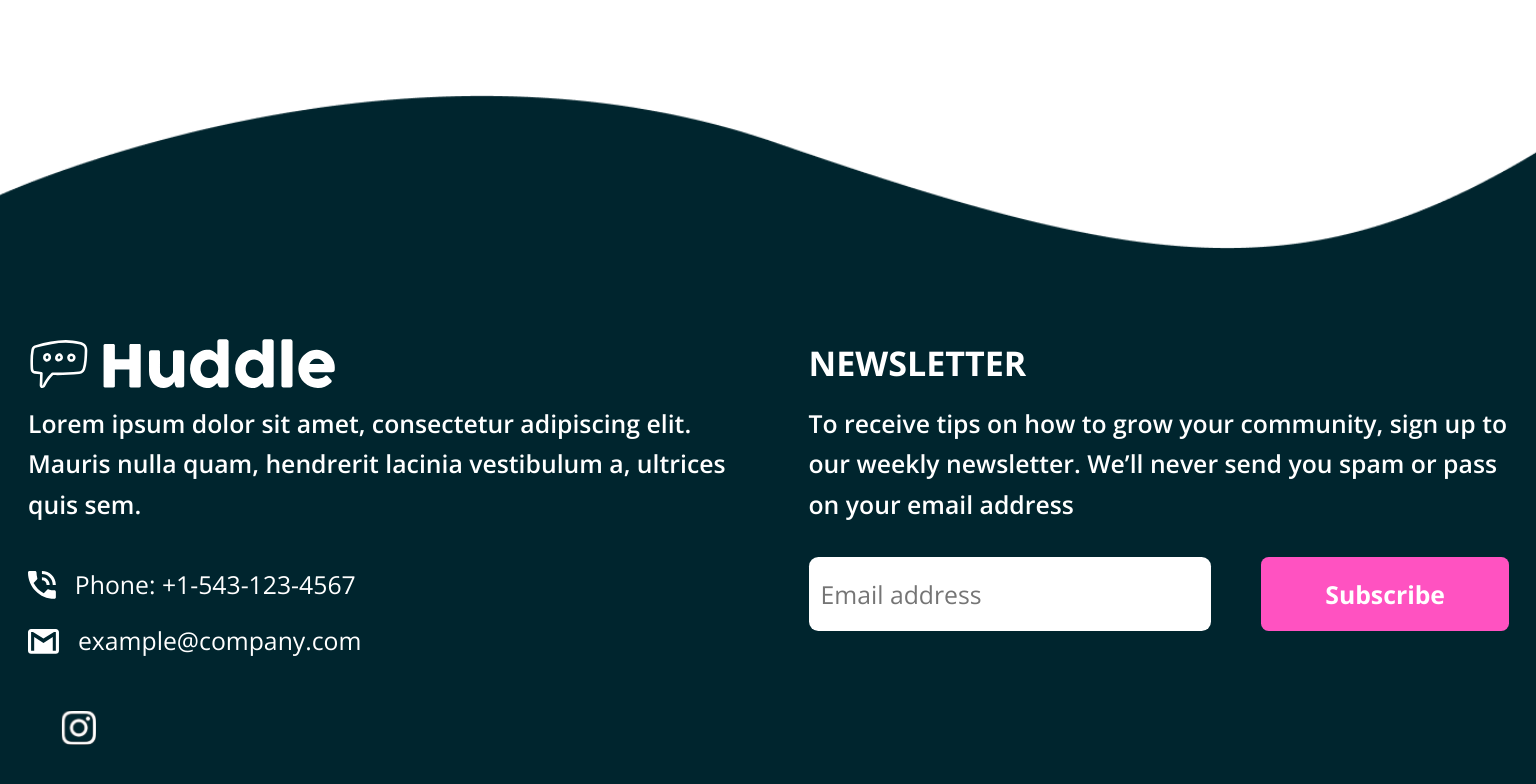
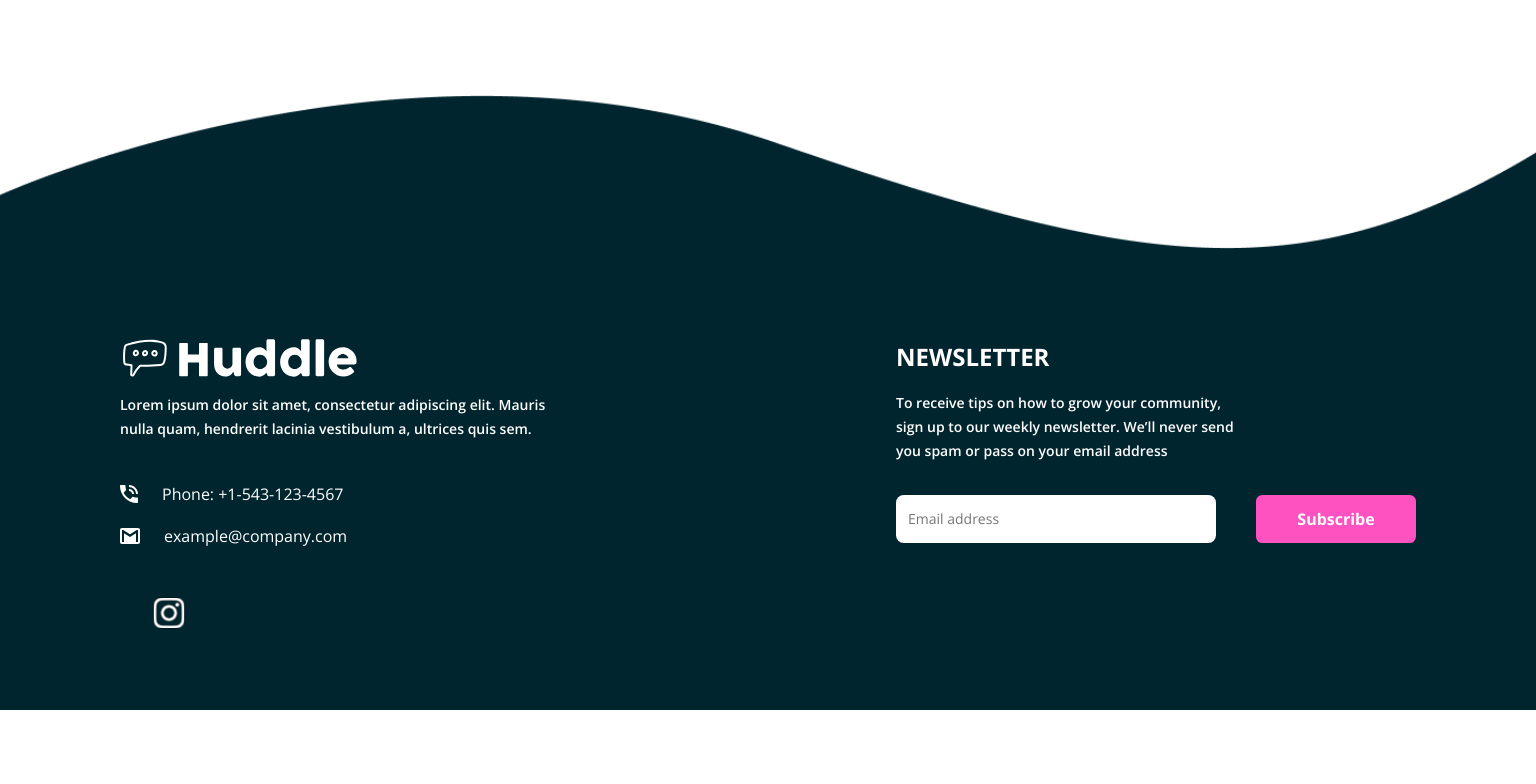
Before and after one commit to 0x41-li/huddle-landing-page-with-curved--sections, a React (Create React App) app: page / in a window 1536 px wide. Shown: the part 4830-5614 px from the top of the page. After the commit the page ends 5540 px from the top, so only its background shows below. Built offline with nearby package versions, Linux system fonts and the light colour scheme; some icons are missing.

Commit message:
Big Desktop version almost completed, last tweaks

```diff
--- a/src/scss/footer.scss
+++ b/src/scss/footer.scss
@@ -23,6 +23,15 @@ footer {
 
   @media screen and (min-width: 992px) {
     gap: 80px;
+  }
+
+  @media screen and (min-width: 1200px) {
+    gap: 140px;
+    padding: 90px 120px 76px 120px;
+  }
+
+  @media screen and (min-width: 1440px) {
+    gap: 340px;
   }
 }
 
@@ -68,6 +77,16 @@ footer {
     font-size: pxToVwDesktop(22);
     line-height: pxToVwDesktop(32);
   }
+
+  @media screen and (min-width: 1200px) {
+    font-size: pxToVwBigDesktop(24);
+    line-height: pxToVwBigDesktop(36);
+  }
+
+  @media screen and (min-width: 1440px) {
+    font-size: 24px;
+    line-height: 36px;
+  }
 }
 
 .footer__newsletter__para {
@@ -87,13 +106,24 @@ footer {
   }
 
   @media screen and (min-width: 768px) {
-    font-size: pxToVwTablet(16);
-    line-height: pxToVwTablet(26);
+    font-size: pxToVwTablet(13);
+    line-height: pxToVwTablet(24);
   }
 
   @media screen and (min-width: 992px) {
-    font-size: pxToVwDesktop(16);
-    line-height: pxToVwDesktop(26);
+    font-size: pxToVwDesktop(14);
+    line-height: pxToVwDesktop(24);
+  }
+
+  @media screen and (min-width: 1200px) {
+    font-size: pxToVwDesktop(14);
+    line-height: pxToVwDesktop(24);
+  }
+
+  @media screen and (min-width: 1440px) {
+    font-size: 14px;
+    line-height: 24px;
+    max-width: 344px;
   }
 }
 
@@ -102,6 +132,14 @@ footer {
   @media screen and (min-width: 992px) {
     display: flex;
     justify-content: space-between;
+  }
+
+  @media screen and (min-width: 1200px) {
+    width: 480px;
+  }
+
+  @media screen and (min-width: 1440px) {
+    width: 520px;
   }
 }
 
@@ -139,18 +177,33 @@ footer {
   }
 
   @media screen and (min-width: 768px) {
-    font-size: pxToVwTablet(16);
-    line-height: pxToVwTablet(26);
+    font-size: pxToVwTablet(14);
+    line-height: pxToVwTablet(24);
     height: pxToVwTablet(48);
     border-radius: pxToVwTablet(6);
   }
 
   @media screen and (min-width: 992px) {
-    font-size: pxToVwDesktop(16);
-    line-height: pxToVwDesktop(26);
+    font-size: pxToVwDesktop(14);
+    line-height: pxToVwDesktop(24);
     height: pxToVwDesktop(48);
     border-radius: pxToVwDesktop(6);
-    width: pxToVwDesktop(260);
+    max-width: pxToVwDesktop(260);
+  }
+
+  @media screen and (min-width: 1200px) {
+    max-width: pxToVwBigDesktop(260);
+    height: pxToVwBigDesktop(48);
+    border-radius: pxToVwBigDesktop(6);
+    font-size: pxToVwBigDesktop(14);
+    line-height: pxToVwBigDesktop(24);
+  }
+
+  @media screen and (min-width: 1440px) {
+    width: 320px;
+    height: 48px;
+    font-size: 14px;
+    line-height: 24px;
   }
 }
 
@@ -199,6 +252,21 @@ footer {
 
     margin: 0;
   }
+
+  @media screen and (min-width: 1200px) {
+    width: pxToVwBigDesktop(160);
+    height: pxToVwBigDesktop(48);
+    font-size: pxToVwBigDesktop(16);
+    line-height: pxToVwBigDesktop(24);
+    border-radius: pxToVwBigDesktop(5);
+  }
+
+  @media screen and (min-width: 1440px) {
+    width: 160px;
+    height: 48px;
+    font-size: 16px;
+    line-height: 24px;
+  }
 }
 
 // info part
@@ -229,6 +297,16 @@ footer {
     width: pxToVwDesktop(200);
     height: pxToVwDesktop(32);
   }
+
+  @media screen and (min-width: 1200px) {
+    width: pxToVwBigDesktop(240);
+    height: pxToVwBigDesktop(38);
+  }
+
+  @media screen and (min-width: 1440px) {
+    width: 240px;
+    height: 38px;
+  }
 }
 
 .footer__logo__svg path {
@@ -251,13 +329,23 @@ footer {
   }
 
   @media screen and (min-width: 768px) {
-    font-size: pxToVwTablet(16);
-    line-height: pxToVwTablet(26);
+    font-size: pxToVwTablet(14);
+    line-height: pxToVwTablet(24);
   }
 
   @media screen and (min-width: 992px) {
-    font-size: pxToVwDesktop(16);
-    line-height: pxToVwDesktop(26);
+    font-size: pxToVwDesktop(14);
+    line-height: pxToVwDesktop(24);
+  }
+
+  @media screen and (min-width: 1200px) {
+    font-size: pxToVwBigDesktop(14);
+    line-height: pxToVwBigDesktop(24);
+  }
+
+  @media screen and (min-width: 1440px) {
+    font-size: 14px;
+    line-height: 24px;
   }
 }
 
@@ -270,6 +358,14 @@ footer {
   align-items: center;
 
   gap: 19px;
+
+  @media screen and (min-width: 768px) {
+    gap: 22px;
+  }
+
+  @media screen and (min-width: 1440px) {
+    gap: 24px;
+  }
 }
 
 .footer__contact__option:nth-child(2) {
@@ -294,6 +390,16 @@ footer {
     width: pxToVwDesktop(18);
     height: pxToVwDesktop(18);
   }
+
+  @media screen and (min-width: 1200px) {
+    width: pxToVwBigDesktop(18);
+    height: pxToVwBigDesktop(18);
+  }
+
+  @media screen and (min-width: 1440px) {
+    width: 18px;
+    height: 18px;
+  }
 }
 
 .footer__contact__option:nth-child(2) svg {
@@ -313,6 +419,16 @@ footer {
   @media screen and (min-width: 992px) {
     width: pxToVwDesktop(20);
     height: pxToVwDesktop(16);
+  }
+
+  @media screen and (min-width: 1200px) {
+    width: pxToVwBigDesktop(20);
+    height: pxToVwBigDesktop(16);
+  }
+
+  @media screen and (min-width: 1440px) {
+    width: 20px;
+    height: 16px;
   }
 }
 
@@ -337,6 +453,16 @@ footer {
   @media screen and (min-width: 992px) {
     font-size: pxToVwDesktop(16);
     line-height: pxToVwDesktop(26);
+  }
+
+  @media screen and (min-width: 1200px) {
+    font-size: pxToVwBigDesktop(16);
+    line-height: pxToVwDesktop(26);
+  }
+
+  @media screen and (min-width: 1440px) {
+    font-size: 16px;
+    line-height: 26px;
   }
 }
 
@@ -365,4 +491,14 @@ footer {
     width: pxToVwDesktop(23);
     height: pxToVwDesktop(23);
   }
+
+  @media screen and (min-width: 992px) {
+    width: pxToVwBigDesktop(32);
+    height: pxToVwBigDesktop(32);
+  }
+
+  @media screen and (min-width: 992px) {
+    width: 32px;
+    height: 32px;
+  }
 }
```
